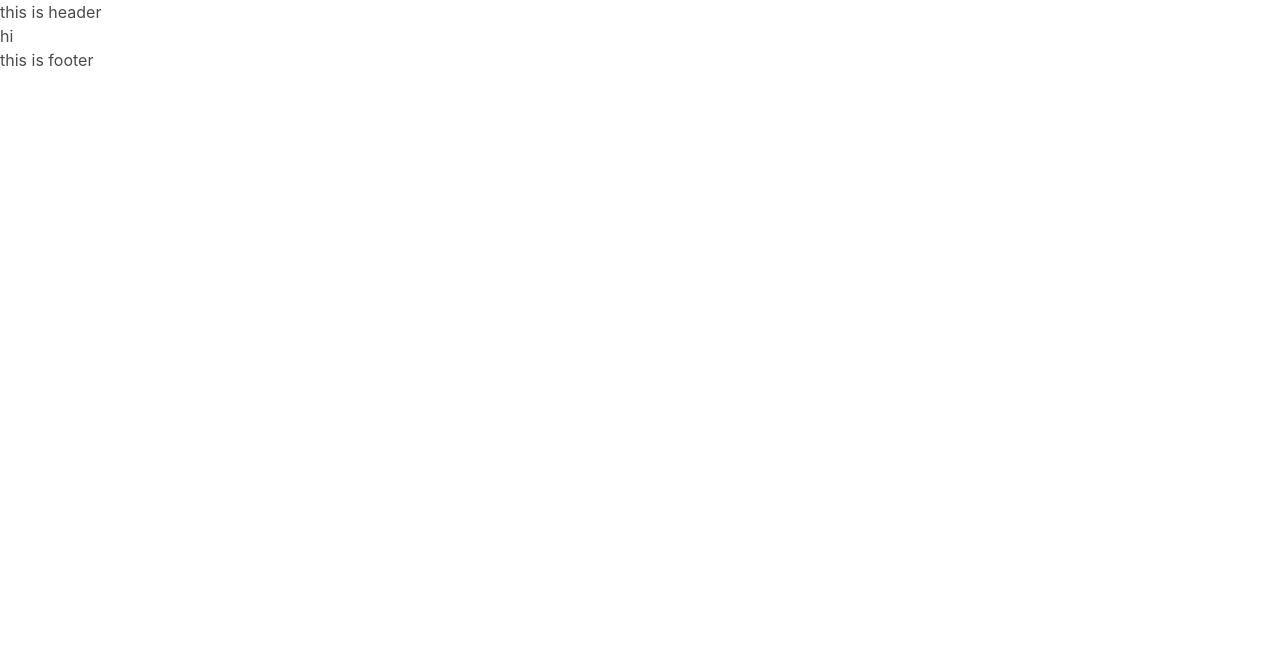
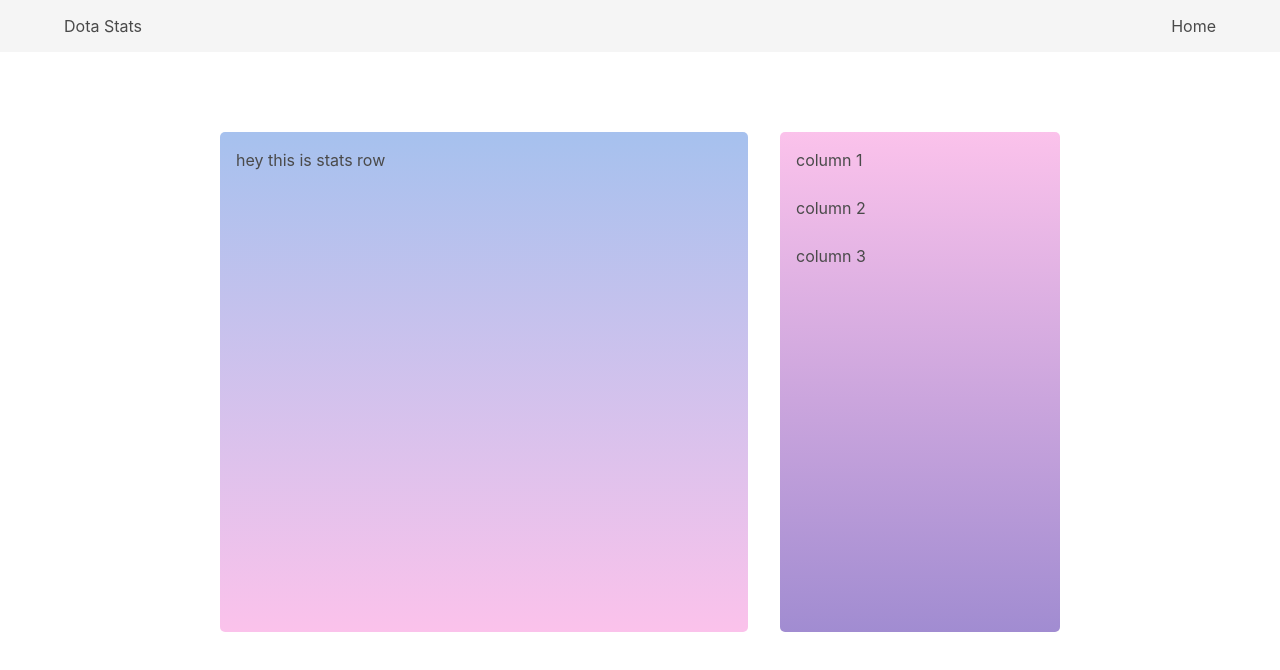
Before and after one commit to yongelee/dota-frontend, a Next.js app: page / in a window 1280 px wide. Shown: the top 670 px of the page. Built offline with nearby package versions, Linux system fonts and the light colour scheme.

Commit message:
layout functional kinda

```diff
--- /dev/null
+++ b/components/FilterOptions.js
@@ -0,0 +1,21 @@
+export default ({ open }) => {
+  return (
+    <div className={`filter-options ${open ? "filter-opened" : ""}`}>
+      <div className="columns">
+        <div className="column">
+          <p>column 1</p>
+        </div>
+      </div>
+      <div className="columns">
+        <div className="column">
+          <p>column 2</p>
+        </div>
+      </div>
+      <div className="columns">
+        <div className="column">
+          <p>column 3</p>
+        </div>
+      </div>
+    </div>
+  );
+};
--- /dev/null
+++ b/components/Nav.js
@@ -0,0 +1,36 @@
+import { useState } from "react";
+import Link from "next/link";
+
+export default () => {
+  const [open, setOpen] = useState(false);
+
+  return (
+    <nav className="navbar is-light">
+      <div className="container">
+        <div className="navbar-brand">
+          <Link href="/">
+            <a className="navbar-item">Dota Stats</a>
+          </Link>
+          <a
+            role="button"
+            className={`navbar-burger ${open ? "is-active" : ""}`}
+            aria-label="menu"
+            aria-expanded="false"
+            onClick={() => setOpen(!open)}
+          >
+            <span aria-hidden="true" />
+            <span aria-hidden="true" />
+            <span aria-hidden="true" />
+          </a>
+        </div>
+        <div className={`navbar-menu ${open ? "is-active" : ""}`}>
+          <div className="navbar-end">
+            <Link href="/">
+              <a className="navbar-item">Home</a>
+            </Link>
+          </div>
+        </div>
+      </div>
+    </nav>
+  );
+};
--- /dev/null
+++ b/components/StatsRow.js
@@ -0,0 +1,7 @@
+export default () => {
+  return (
+    <div className="stats-row">
+      <p>hey this is stats row</p>
+    </div>
+  );
+};
--- a/components/layout.js
+++ b/components/layout.js
@@ -1,6 +1,20 @@
 import Head from "next/head";
+import styled from "styled-components";
+
+import Nav from "./Nav";
 
 import "bulma/css/bulma.min.css";
+import "../static/styles.css";
+
+const Wrapper = styled.div`
+  /* background: #fc100; */
+  min-height: 100vh;
+`;
+const Inner = styled.div`
+  max-width: 1000px;
+  margin: 0 auto;
+  padding: 1rem;
+`;
 
 export default ({ children }) => (
   <div>
@@ -9,8 +23,9 @@ export default ({ children }) => (
       <meta charSet="utf-8" />
       <meta name="viewport" content="initial-scale=1.0, width=device-width" />
     </Head>
-    <p>this is header</p>
-    {children}
-    <p>this is footer</p>
+    <Wrapper>
+      <Nav />
+      <Inner>{children}</Inner>
+    </Wrapper>
   </div>
 );
--- a/pages/index.js
+++ b/pages/index.js
@@ -1,9 +1,48 @@
+import { useState, useEffect } from "react";
+import styled from "styled-components";
+
 import Layout from "../components/layout";
+import StatsRow from "../components/StatsRow";
+import FilterOptions from "../components/FilterOptions";
 
-export default () => (
-  <Layout>
-    <div>
-      <p>hi</p>
-    </div>
-  </Layout>
-);
+const Wrapper = styled.div`
+  /* width: 100%; */
+  display: flex;
+  /*padding: 1rem;
+
+  @media (max-width: 1087px) {
+    mobile display
+
+    .stats-row {
+      width: 100%;
+    }
+  } */
+`;
+
+const FilterMenu = styled.div`
+  position: fixed;
+  top: 9%;
+  right: 3%;
+
+  @media (min-width: 1088px) {
+    display: none;
+  }
+`;
+
+export default () => {
+  const [open, setOpen] = useState(false);
+
+  return (
+    <Layout>
+      <section className="section">
+        <Wrapper>
+          <FilterMenu onClick={() => setOpen(!open)}>
+            {`< Filter Options`}
+          </FilterMenu>
+          <StatsRow />
+          <FilterOptions open={open} />
+        </Wrapper>
+      </section>
+    </Layout>
+  );
+};
--- /dev/null
+++ b/static/styles.css
@@ -0,0 +1,44 @@
+.border-it {
+  border: 1px solid black;
+}
+
+.center-it {
+  display: flex;
+  justify-content: center;
+}
+
+.filter-opened {
+  display: block !important;
+  position: fixed;
+  right: 0;
+  width: 80vw !important;
+  height: 80vh !important;
+}
+
+.filter-options {
+  border-radius: 5px;
+  margin: 1rem;
+  padding: 1rem;
+  flex: 1;
+  height: 500px;
+  background-image: linear-gradient(to top, #a18cd1 0%, #fbc2eb 100%);
+}
+
+.stats-row {
+  margin: 1rem;
+  padding: 1rem;
+  border-radius: 5px;
+  background-image: linear-gradient(to top, #fbc2eb 0%, #a6c1ee 100%);
+  flex: 2;
+  height: 500px;
+}
+
+@media (max-width: 1087px) {
+  .filter-options {
+    display: none;
+  }
+
+  .stats-row {
+    width: 100%;
+  }
+}
```
